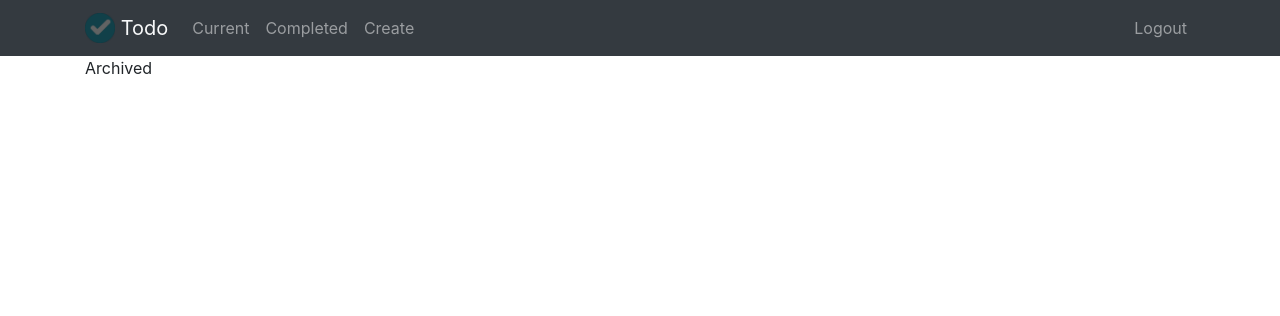
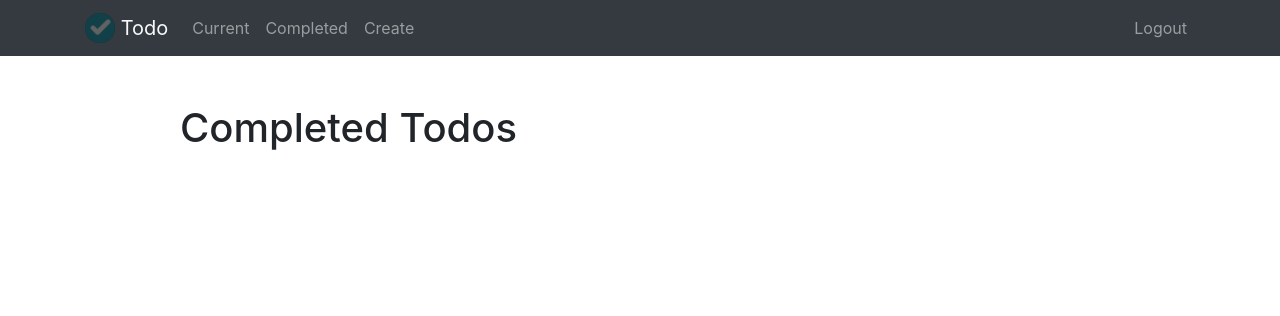
Before and after one commit to rmanaem/todo, a Django app: page /completed/ in a window 1280 px wide. Shown: the top 316 px of the page. Run offline with Django 3.2, Linux system fonts and the light colour scheme; the visitor is signed in with stand-in values (Sample User, id 1); data that the repository does not hold is empty; some libraries are stand-ins or nearby versions.

Commit message:
Added style to completed page

```diff
--- a/todo/templates/completed.html
+++ b/todo/templates/completed.html
@@ -1,19 +1,19 @@
 {% extends 'base.html' %}
 
-
 {% block content %}
-
-Archived
-<ul>
-    {% for todo in todos %}
-    <li>
-        <a href="{% url 'todo' todo.id %}">
-            {% if todo.important %}<b>{% endif %}{{ todo.title }}{% if todo.important %}</b>{% endif %}
-            {% if todo.description %} - {{ todo.description }}{% endif %}
-            | {{ todo.date_completed|date:'M j Y H:i' }}
-        </a>
-    </li>
-    {% endfor %}
-</ul>
-
+<div class="row justify-content-center mt-5">
+    <div class="col-md-10">
+        <h1>Completed Todos</h1>
+    </div>
+</div>
+<div class="row justify-content-center mt-5">
+    <div class="col-md-10">
+        <div class="list-group">
+            {% for todo in todos %}
+            <a href="{% url 'todo' todo.id %}"
+                class="list-group-item list-group-item-action{% if todo.important %} list-group-item-danger{% endif %}"><b>
+                    {{ todo.title }}</b> - Completed {{ todo.date_completed|date:'M j Y H:i' }}</a>{% endfor %}
+        </div>
+    </div>
+</div>
 {% endblock %}
```
